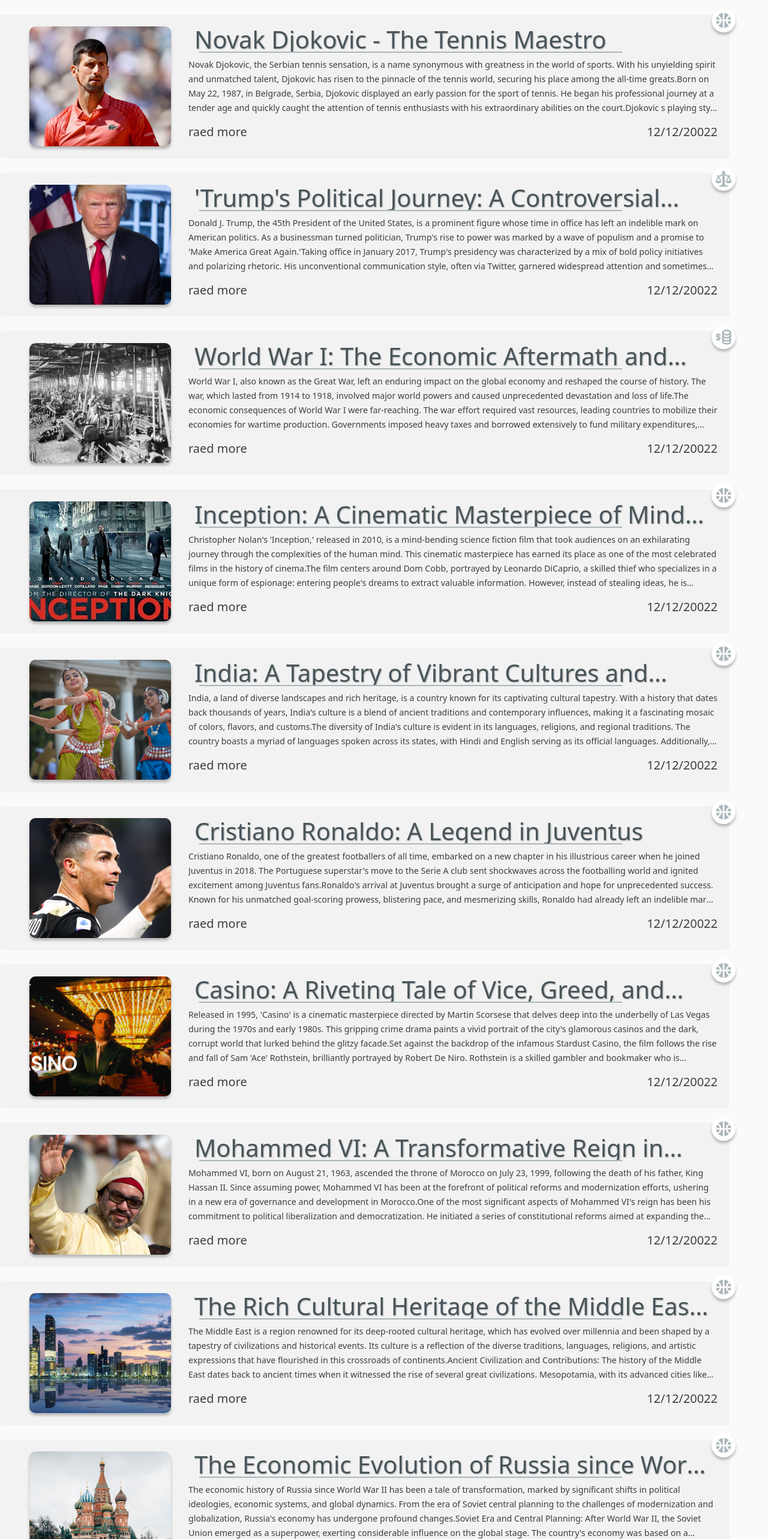
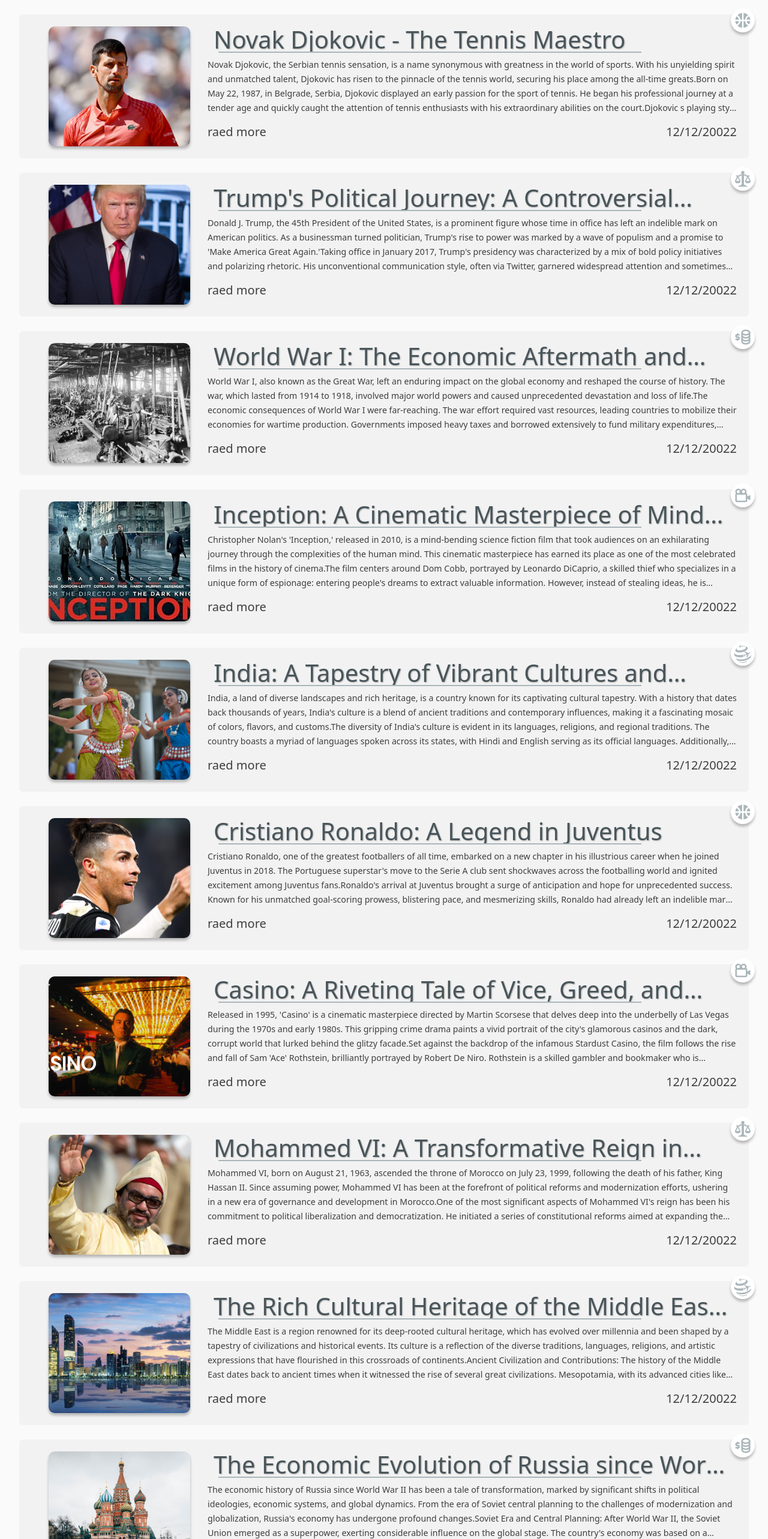
Before and after one commit to boumlik000/News, a React (Create React App) app: page /cd1 in a window 1280 px wide. Shown: the top 2566 px of the page at 60% size. Built offline with nearby package versions, Linux system fonts and the light colour scheme.

Commit message:
^resque fini

```diff
--- a/src/components/filteerdata/profilebox.jsx
+++ b/src/components/filteerdata/profilebox.jsx
@@ -1,6 +1,9 @@
 import {MdSportsBasketball} from 'react-icons/md'
 import {GoLaw} from 'react-icons/go'
 import {TbBusinessplan} from 'react-icons/tb'
+import {SiYourtraveldottv} from 'react-icons/si'
+import {BiCameraMovie} from 'react-icons/bi'
+
 
 export const TAGS=[
   {
@@ -33,7 +36,7 @@
 
 export const profileHome= [
     {
-        id: 1,
+        id: 0,
         categorie:'sport',
         imageUrl: '/img/djoko.jpg',
         title: ' Novak Djokovic - The Tennis Maestro',
@@ -48,10 +51,10 @@
         icon:<MdSportsBasketball />,
       },
       {
-        id: 2,
+        id: 1,
         categorie:'politics',
         imageUrl: '/img/img-trump.jpeg',
-        title: "'Trump's Political Journey: A Controversial Chapter in American Politics'",
+        title: "Trump's Political Journey: A Controversial Chapter in American Politics'",
         description:"Donald J. Trump, the 45th President of the United States, is a prominent figure whose time in office has left an indelible mark on American politics. As a businessman turned politician, Trump's rise to power was marked by a wave of populism and a promise to 'Make America Great Again.'"+
         "Taking office in January 2017, Trump's presidency was characterized by a mix of bold policy initiatives and polarizing rhetoric. His unconventional communication style, often via Twitter, garnered widespread attention and sometimes fueled divisive debates across the nation."+
         "During his tenure, Trump sought to reshape America's domestic and foreign policies, with a focus on tax cuts, deregulation, and tough stances on immigration. His America-first approach led to renegotiations of international trade deals, while also creating tensions with long-standing allies."+
@@ -64,7 +67,7 @@
         icon:<GoLaw />,
       },
       {
-        id: 3,
+        id: 2,
         categorie:'economics',
         imageUrl: '/img/img-ww1.jpeg',
         title: 'World War I: The Economic Aftermath and Global Consequences',
@@ -82,7 +85,7 @@
         icon:<TbBusinessplan />,
       },
       {
-        id: 4,
+        id: 3,
         categorie:'cinema',
         imageUrl: '/img/img-inception.jpeg',
         title: 'Inception: A Cinematic Masterpiece of Mind-Bending Realities',
@@ -96,10 +99,10 @@
         +"'Inception' challenges its audience to question the nature of reality and the power of the human mind. The ambiguous ending has sparked countless debates and theories, encouraging viewers to interpret the film in their own unique ways."
         +"The film's critical and commercial success catapulted Christopher Nolan's reputation as a visionary filmmaker, solidifying his place among the greats of cinema. 'Inception' earned numerous accolades, including four Academy Awards, and continues to be celebrated as one of the most influential and thought-provoking films in cinematic history."
         +"In conclusion, 'Inception' is an unparalleled cinematic experience that weaves together breathtaking visuals, a complex narrative, and powerful performances. Nolan's audacious exploration of the human psyche and his dedication to practical filmmaking have left an enduring mark on the world of cinema. 'Inception' remains an unforgettable journey into the realm of dreams and a testament to the boundless possibilities of storytelling on the silver screen.",
-        icon:<MdSportsBasketball />,
+        icon:<BiCameraMovie />,
       },
       {
-        id: 5,
+        id: 4,
         categorie:'culture',
         imageUrl: '/img/img-india.jpeg',
         title: 'India: A Tapestry of Vibrant Cultures and Timeless Traditions',
@@ -113,10 +116,10 @@
         +"Indian literature is a treasure trove of ancient epics, scriptures, and philosophical texts, alongside modern works that reflect the changing dynamics of society. From the verses of the Vedas and Upanishads to the poetic verses of Rabindranath Tagore and the insightful writings of R.K. Narayan, India's literary heritage is both profound and diverse."
         +"Despite its vast cultural diversity, a sense of unity prevails among the people of India. The spirit of 'unity in diversity' binds the country together, fostering a sense of pride in its heritage and traditions."
         +"In conclusion, India's culture is an enchanting tapestry woven with a rich history, diverse traditions, and a celebration of life's colors. From its artistic expressions to its culinary delights, from its architectural wonders to its spiritual practices, India's cultural heritage is an endless source of wonder and inspiration. This nation, with its cultural abundance, continues to captivate the world and remains a timeless symbol of unity and cultural richness.",
-        icon:<MdSportsBasketball />,
+        icon:<SiYourtraveldottv />,
       },
       {
-        id: 6,
+        id: 5,
         categorie:'sport',
         imageUrl: '/img/img-r7.jpeg',
         title: 'Cristiano Ronaldo: A Legend in Juventus',
@@ -132,7 +135,7 @@
         icon:<MdSportsBasketball />,
       },
       {
-        id: 7,
+        id: 6,
         categorie:'cinema',
         imageUrl: '/img/img-casino.jpeg',
         title: 'Casino: A Riveting Tale of Vice, Greed, and Betrayal',
@@ -145,10 +148,10 @@
         +"The film's cinematography, art direction, and costume design capture the essence of the era, immersing viewers in the opulent world of Las Vegas. The use of vibrant colors and stylish visuals heightens the film's atmosphere, creating a striking contrast to the dark and violent events unfolding."
         +"'Casino' received critical acclaim for its captivating storytelling, stellar performances, and Scorsese's direction. It earned several Academy Award nominations and has since become a cult classic, leaving a lasting impact on the crime genre in cinema."
         +"In conclusion, 'Casino' is a gripping and engrossing film that peels back the layers of Las Vegas' glitzy surface to expose the hidden world of crime, ambition, and betrayal. With its stellar cast, powerful storytelling, and authentic depiction of the casino world, 'Casino' remains an unforgettable cinematic experience that continues to captivate audiences decades after its release.",
-        icon:<MdSportsBasketball />,
+        icon:<BiCameraMovie />,
       },
       {
-        id: 8,
+        id: 7,
         categorie:'politics',
         imageUrl: '/img/img-m6.jpeg',
         title: 'Mohammed VI: A Transformative Reign in Moroccan Politics',
@@ -160,11 +163,11 @@
         +"Additionally, Mohammed VI has played a prominent role on the international stage, strengthening Morocco's diplomatic relations with various countries and international organizations. His efforts to promote peace and stability in the region have earned him recognition as a respected leader in the global arena."
         +"Despite the significant progress made during his reign, challenges remain. Issues such as unemployment, income inequality, and corruption continue to be areas of concern that require ongoing attention and efforts."
         +"In conclusion, Mohammed VI's reign as the King of Morocco has been marked by transformative political reforms, economic development, and efforts to address societal issues. His commitment to democratization, women's rights, and economic progress has propelled Morocco toward a brighter future. As he continues to navigate the complexities of governance and strive for a prosperous and inclusive society, King Mohammed VI remains a central figure in shaping Morocco's political landscape.",
-        icon:<MdSportsBasketball />,
+        icon:<GoLaw />,
       }
       ,
       {
-        id: 9,
+        id: 8,
         categorie:'culture',
         imageUrl: '/img/img-dubai.jpeg',
         title: 'The Rich Cultural Heritage of the Middle East: A Journey Through History',
@@ -178,11 +181,11 @@
         +"Contemporary Cultural Landscape: Today, the Middle East continues to thrive as a culturally diverse region. Arab, Turkish, Persian, Kurdish, and other ethnic identities coexist, each contributing its distinct traditions and customs. Traditional arts, music, and dance continue to flourish alongside contemporary expressions, influenced by globalization and technology."
         +"Challenges and Resilience: The Middle East has faced challenges such as conflicts, political instability, and social upheavals. Nevertheless, the region's cultural heritage remains resilient, acting as a source of unity and identity for its people. Cultural institutions, museums, and festivals play a vital role in preserving and promoting the region's artistic and historical legacy."
         +"In conclusion, the culture of the Middle East is a tapestry woven with the threads of ancient civilizations, religious significance, artistic expressions, and intellectual achievements. It has endured through centuries of change, reflecting the resilience and creativity of the region's people. As the Middle East continues to evolve, its cultural heritage remains an enduring source of pride and inspiration, fostering connections between its past, present, and future.",
-        icon:<MdSportsBasketball />,
+        icon:<SiYourtraveldottv />,
       }
       ,
       {
-        id: 10,
+        id: 9,
         categorie:'economics',
         imageUrl: '/img/img-russia.jpeg',
         title: 'The Economic Evolution of Russia since World War II: From Soviet Era to Modern Challenges',
@@ -197,6 +200,6 @@
         +"Sanctions and Global Tensions: In recent years, Russia's economy has been impacted by geopolitical tensions and international sanctions related to its actions in Crimea and Ukraine. These sanctions targeted key sectors like finance, energy, and technology, limiting access to global markets and foreign investments."
         +"Diversification and Future Prospects: Recognizing the need for economic diversification, Russia has been focusing on sectors such as agriculture, technology, and manufacturing. The government aims to reduce reliance on oil exports and boost innovation to foster sustainable growth."
         +"In conclusion, Russia's economy has undergone significant changes since World War II, transitioning from a centrally planned system to a market-oriented economy. The country faced challenges during its transformation, including economic turbulence, dependence on commodities, and geopolitical tensions. As Russia looks to the future, diversification, innovation, and economic reforms are vital for sustaining growth and navigating the complexities of the global economy.",
-        icon:<MdSportsBasketball />,
+        icon:<TbBusinessplan />,
       }
   ];
--- a/src/pages/article.scss
+++ b/src/pages/article.scss
@@ -8,8 +8,9 @@
             height: 40vh !important;
             object-fit: cover;
             width: 100%;
-            background-attachment: fixed;
+            object-position: center;
             z-index: 0;
+
         }
         .filter{
             position: absolute;
--- a/src/pages/home.scss
+++ b/src/pages/home.scss
@@ -22,7 +22,8 @@
             left: 0;
             height: 100%;
             width: 100%;
-            background: #0000005d;
+            background: $primary-bg;
+            filter: saturate(490%)brightness(59%)contrast(200%)invert(29%);
             // filter: brightness(10%) contrast(150%);
             z-index: 1;
         }
@@ -37,13 +38,14 @@
             // background: #000;
         }
         .swiper-container{
+            margin: 0 auto;
             perspective: none;
             padding-bottom: 60px;
             position: relative;
             .slider-controler{
                 align-items: center;
                 display: flex;
-                // justify-content: center;
+                justify-content: center;
                 position: absolute;
                 bottom: 45px;
                 width: 100%;
--- a/src/styles/_variables.scss
+++ b/src/styles/_variables.scss
@@ -8,7 +8,7 @@
 $lightmode-second_color:#ff8f2c;
 $Darkmode-second_color:#ffa455;
 
-
+$primary-bg:#49555ab1;
 $primary:#49555A;
 $secondary:#E8E4E3;
 $third:#ABB6BA;
--- a/src/styles/cardnews1.scss
+++ b/src/styles/cardnews1.scss
@@ -5,7 +5,7 @@
     // background-color: $secondary !important;
     width: 95%;
     // box-shadow: $shadow-card;
-    // margin: 0 auto;
+    margin: 0 auto;
     position: relative;
     border-radius: $radius;
     border: none;
```
Also changed, not shown: src/pages/home.jsx (+12 -10 lines), public/img/bg.jpg (added).
